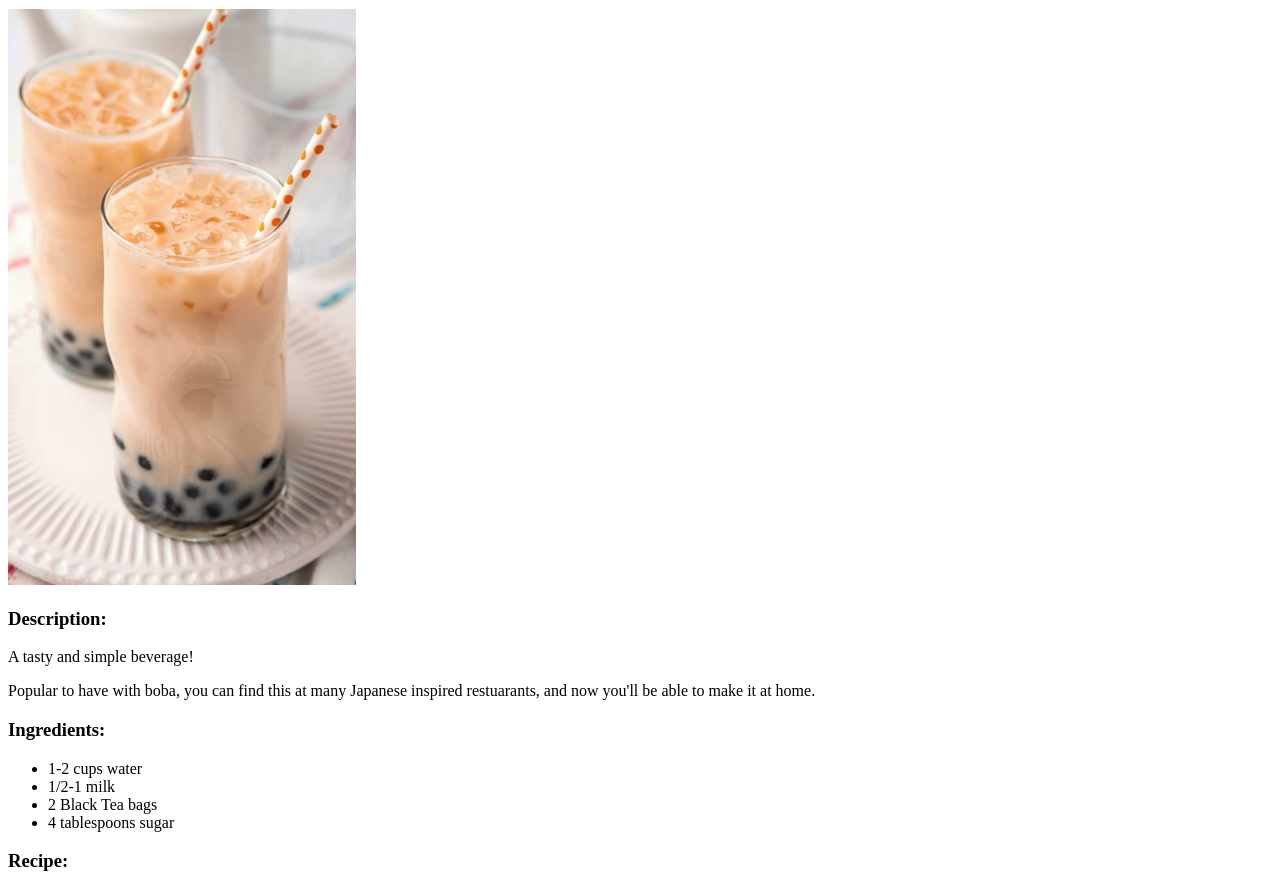
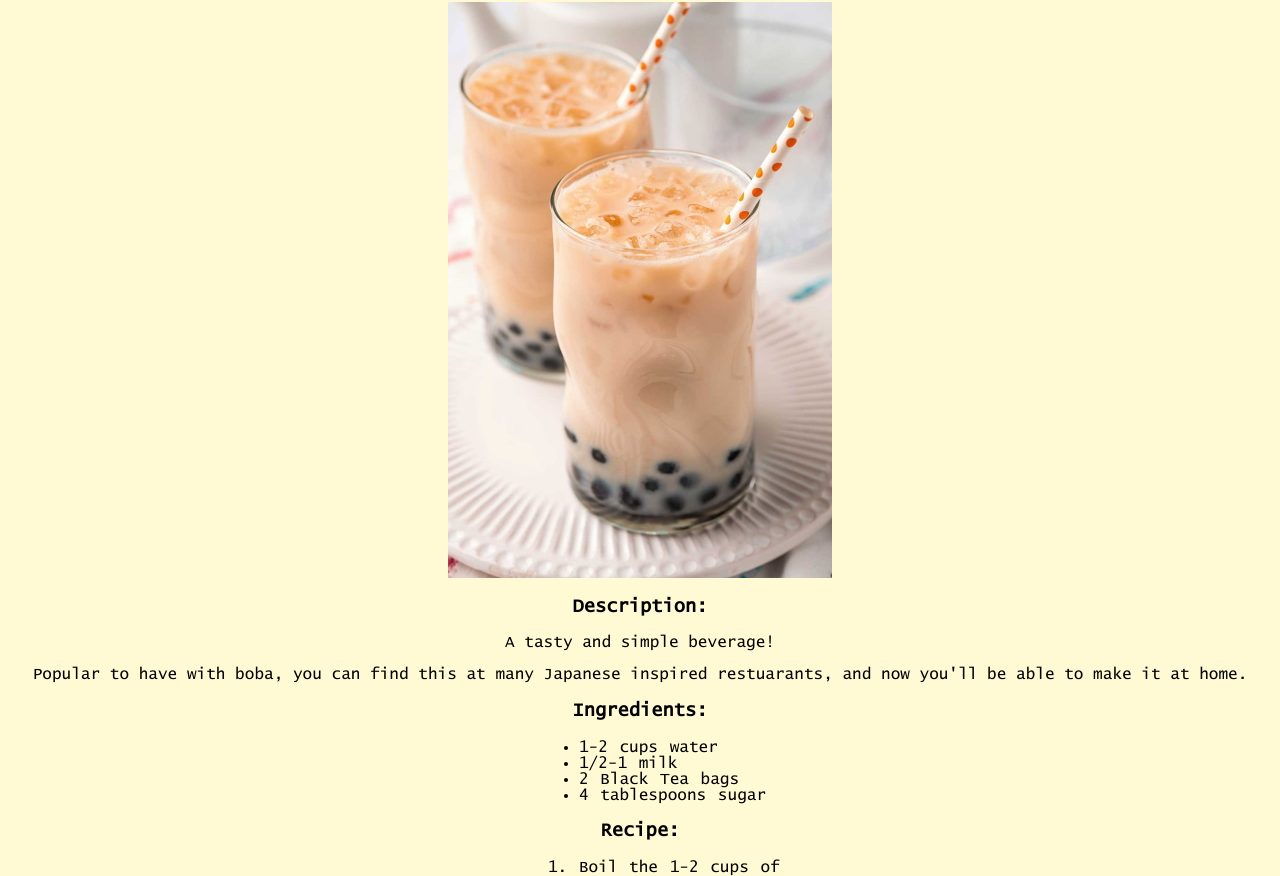
Before and after one commit to TalkingFishh/Odin-Recipes, a plain HTML site: page recipes/Milk_Tea/milktea.html in a window 1280 px wide. Shown: the part 97-973 px from the top of the page. Drawn offline with Linux system fonts and the light colour scheme.

Commit message:
Updated styles
added background color, centering, new font.

```diff
--- /dev/null
+++ b/index-style.css
@@ -0,0 +1,29 @@
+@font-face {
+    font-family: LucidaConsole;
+    src: url(fonts/lucon.ttf) format(truetype);
+    font-weight: normal;
+    font-style: normal;
+}
+
+body {
+    font-family: LucidaConsole;
+    background: #fff9d4;
+}
+
+.list-center, ol, ul {
+    width: 20%;
+    margin-left: 42%;
+    margin-right: 42%;
+    word-spacing: 2px;
+}
+
+p, h3, .tcenter {
+    text-align: center;
+}
+
+.center-block {
+    display: block;
+    margin-left: auto;
+    margin-right: auto;
+    width: auto;
+}
--- /dev/null
+++ b/recipes/Milk_Tea/milktea-styles.css
@@ -0,0 +1,11 @@
+@font-face {
+    font-family: LucidaConsole;
+    src: url(fonts/lucon.ttf) format(truetype);
+    font-weight: normal;
+    font-style: normal;
+}
+
+body {
+    font-family: LucidaConsole;
+    background: #fff9d4;
+}
--- a/recipes/Milk_Tea/milktea.html
+++ b/recipes/Milk_Tea/milktea.html
@@ -3,11 +3,12 @@
     <head>
         <meta charset="UTF-8">
         <title>Milk Tea Recipe</title>
-        <a href="/home/fish/repos/Odin-Recipes/index.html">Home</a>
+        <link rel="stylesheet" href="../../index-style.css"/>
     </head>
     <body>
+        <a href="../../index.html">Home</a>
         <h1>Milk Tea Recipe</h1>
-        <img src="milkteaboba.jpg" alt="Picture of Milk Tea with Boba Pearls" width="348" height="576">
+        <img class="center-block" src="milkteaboba.jpg" alt="Picture of Milk Tea with Boba Pearls" width="348" height="576">
         <h3>Description:</h3>
         <p>A tasty and simple beverage!</p>
         <p>Popular to have with boba, you can find this at many Japanese inspired restuarants, and now you'll be able to make it at home.</p>
```
Also changed, not shown: index.html (+4 -3 lines), recipes/Strawberry_Lassi/strawberrylassi.html (+2 -1 lines), recipes/What_Ever/whatever.html (+2 -1 lines), fonts/lucon.ttf (added).
